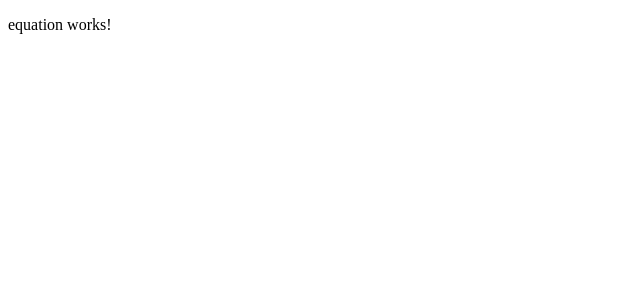
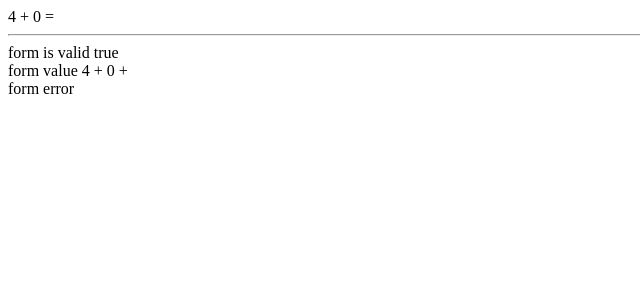
Before and after one commit to MdRiabi/MathApp, an Angular app: page / in a window 1280 px wide. Shown: the top 300 px of the page, without its empty margins (0-640 px from the left). Built offline with nearby package versions, Linux system fonts and the light colour scheme.

Commit message:
same config in tsconfig and manuall manual debug for testing the mathform formgroup

```diff
--- a/src/app/equation/equation.component.html
+++ b/src/app/equation/equation.component.html
@@ -1 +1,19 @@
-<p>equation works!</p>
+<form [formGroup]="mathForm">
+
+{{a}} + {{b}} =
+
+</form>
+
+
+
+<!-- some debug  -->
+<hr>
+<div>
+    form is valid {{mathForm.valid}}
+</div>
+<div>
+    form value {{a}} + {{b}} + {{mathForm.value.answer}}
+</div>
+<div>
+    form error {{mathForm.errors}}
+</div>
--- a/src/app/equation/equation.component.ts
+++ b/src/app/equation/equation.component.ts
@@ -1,4 +1,5 @@
 import { Component, OnInit } from '@angular/core';
+import { FormControl, FormGroup } from '@angular/forms';
 
 @Component({
   selector: 'app-equation',
@@ -7,9 +8,32 @@ import { Component, OnInit } from '@angular/core';
 })
 export class EquationComponent implements OnInit {
 
-  constructor() { }
+  mathForm = new FormGroup({
+
+    a: new FormControl(this.randomNumber()),
+    b: new FormControl(this.randomNumber()),
+    answer: new FormControl(''),
+
+  });
+
+  constructor() {
+    console.log(this.mathForm);
+  }
+
+  get a() {
+    return this.mathForm.value.a;
+  }
+
+  get b() {
+    return this.mathForm.value.b;
+  }
 
   ngOnInit(): void {
   }
 
+  randomNumber() {
+
+    return Math.floor(Math.random() * 10);
+
+  }
 }
```
Also changed, not shown: tsconfig.json (+13 -3 lines).
